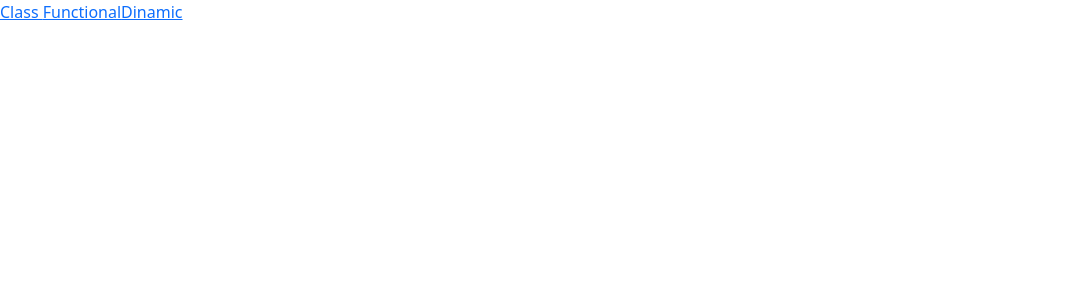
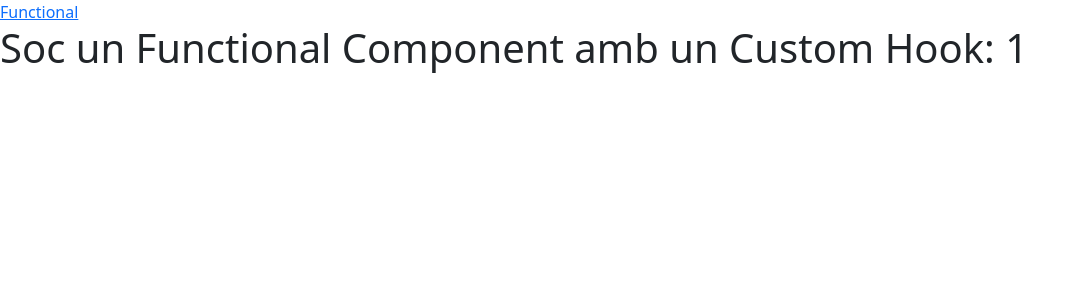
Before and after one commit to pedronieto84/react-teoria-basica, a React (Create React App) app: page / in a window 1280 px wide. Shown: the top 300 px of the page, without its empty margins (0-1082 px from the left). Built offline with nearby package versions, Linux system fonts and the light colour scheme.

Commit message:
Hooks: Custom Hooks

```diff
--- a/src/App.js
+++ b/src/App.js
@@ -16,19 +16,11 @@ class App extends React.Component {
     return (
       <Router>
         <nav>
-          <Link to="/">Class </Link>
-          <Link to="/functional">Functional</Link>
-          <Link to={`/dinamic/${id}`}>Dinamic</Link>
+          <Link to="/">Functional </Link>
         </nav>
         <div>
           <Switch>
-            <Route exact path="/functional">
-              <FunctionalComponent />
-            </Route>
-            <Route exact path="/class">
-              <ClassComponent />
-            </Route>
-            <Route exact path="/dinamic/:id">
+            <Route exact path="/">
               <FunctionalComponent />
             </Route>
           </Switch>
--- a/src/components/functionalComponent.js
+++ b/src/components/functionalComponent.js
@@ -1,15 +1,13 @@
-import React, { useEffect } from "react";
+import React from "react";
+import getData from "../hooks/getData";
 
 const FunctionalComponent = () => {
-  useEffect(() => {
-    console.log("use effect");
-  });
+  const { data } = getData();
+  console.log("data", data);
 
   return (
     <>
-      <h1> Soc un Functional Component </h1>
-
-      <div>USE EFFECT</div>
+      <h1> Soc un Functional Component amb un Custom Hook: {data[0].a} </h1>
     </>
   );
 };
--- /dev/null
+++ b/src/data/jsonData.js
@@ -0,0 +1,3 @@
+const data = [{ a: 1 }, { b: 2 }];
+
+export default data;
--- /dev/null
+++ b/src/hooks/getData.js
@@ -0,0 +1,10 @@
+import jsonData from "../data/jsonData";
+
+const getData = () => {
+  // aqui fariem una http call
+  return {
+    data: jsonData,
+  };
+};
+
+export default getData;
```
